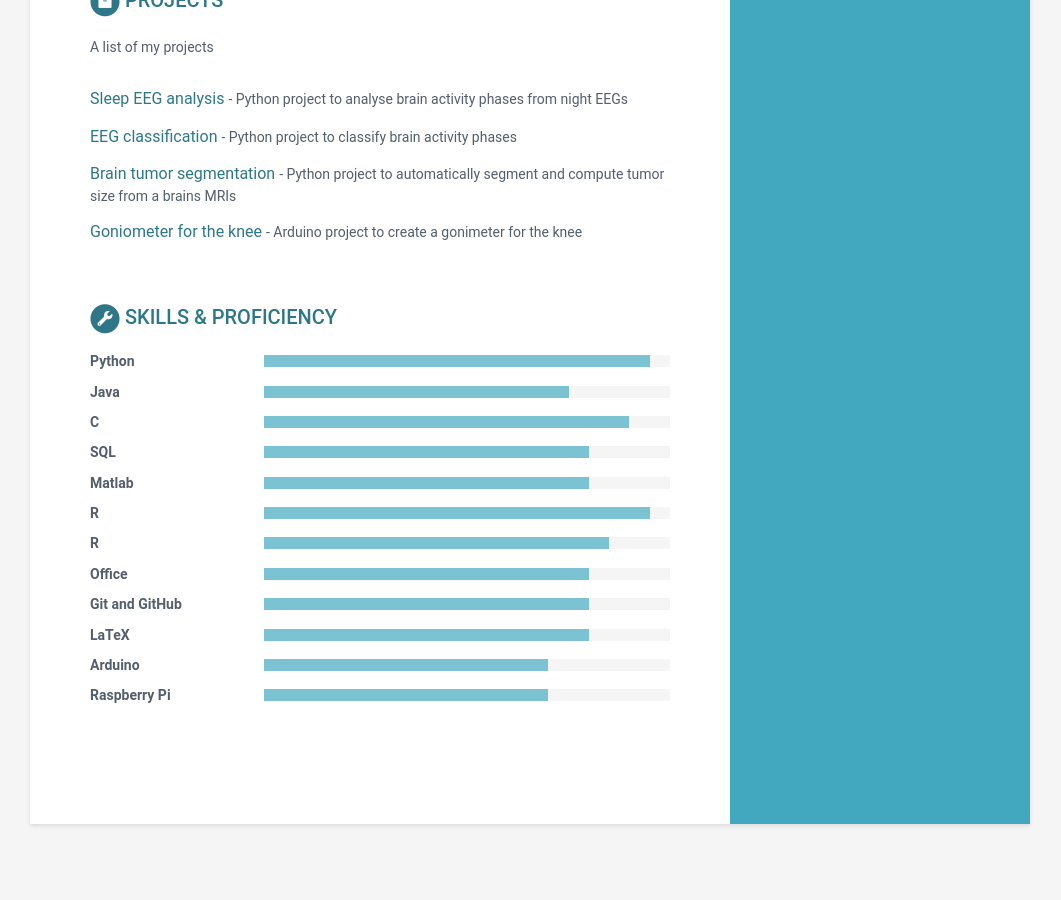
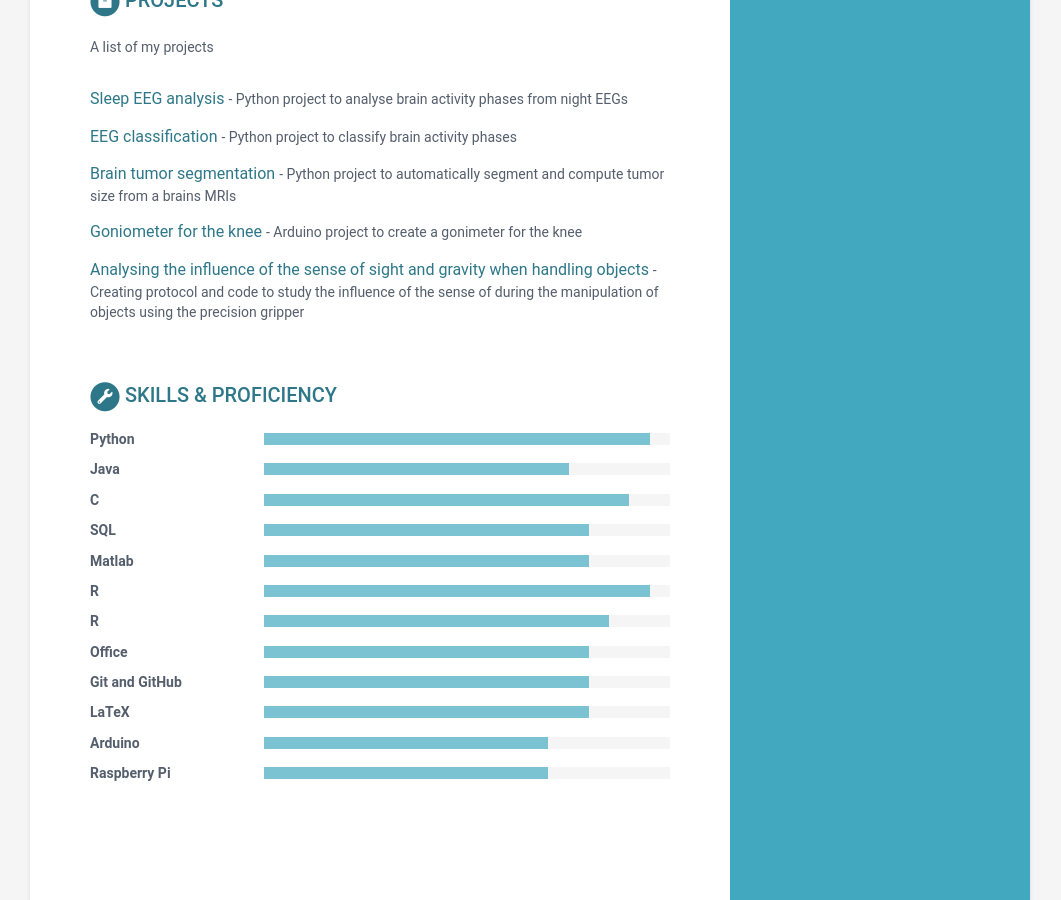
Before and after one commit to gdeside/CV, a Jekyll site: the page built from index.html, in a window 1280 px wide and 900 px high, scrolled down 2013 px. Shown: the whole window, without its empty margins (110-1171 px from the left). Built offline with Jekyll 4.4.1, drawn with Linux system fonts in a browser that asks for light colours.

Commit message:
add a project

```diff
--- a/_data/data.yml
+++ b/_data/data.yml
@@ -168,6 +168,9 @@ projects:
       - title: Goniometer for the knee
         link: "https://github.com/gdeside/Goniometer_knee"
         tagline: "Arduino project to create a gonimeter for the knee"
+      - title: Analysing the influence of the sense of sight and gravity when handling objects
+        link: "https://github.com/gdeside/LEPL1506_Projet4"
+        tagline: Creating protocol and code to study the influence of the sense of during the manipulation of objects using the precision gripper
 
 
 
```
